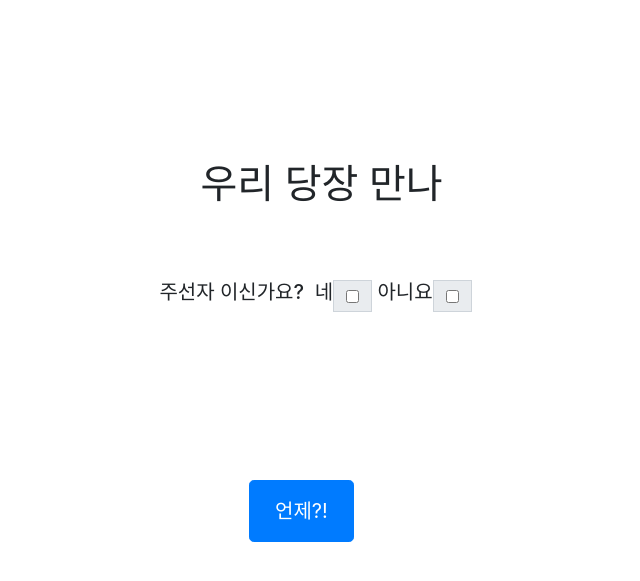
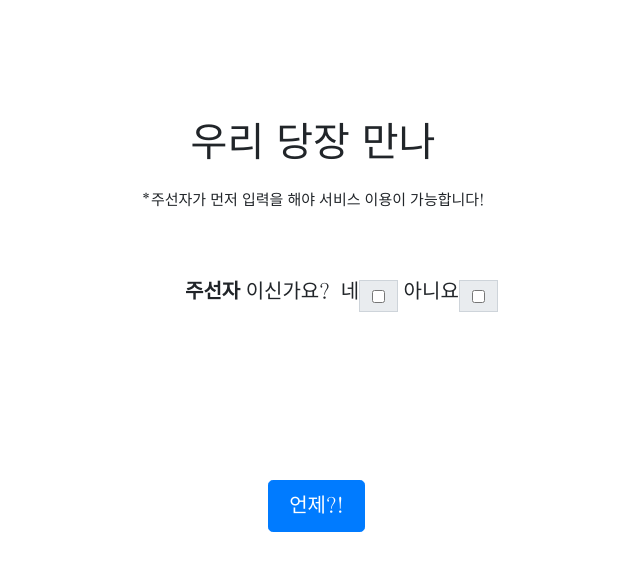
Before and after one commit to EunjeongChoi414/my_project, a Flask app: page /user_info in a window 1280 px wide. Shown: the top 581 px of the page, without its empty margins (327-967 px from the left). Run offline with Flask 2, Linux system fonts and the light colour scheme; some libraries are stand-ins or nearby versions.

Commit message:
마지막 수정
글씨체, 정렬 수정 및 요일추가

```diff
--- a/templates/index.html
+++ b/templates/index.html
@@ -6,6 +6,8 @@
           integrity="sha384-Gn5384xqQ1aoWXA+058RXPxPg6fy4IWvTNh0E263XmFcJlSAwiGgFAW/dAiS6JXm"
           crossorigin="anonymous">
     <script src="https://ajax.googleapis.com/ajax/libs/jquery/3.5.1/jquery.min.js"></script>
+    <link href="https://fonts.googleapis.com/css2?family=Black+Han+Sans&family=Nanum+Myeongjo:wght@400;700&display=swap"
+          rel="stylesheet">
     <script src="https://cdnjs.cloudflare.com/ajax/libs/popper.js/1.12.9/umd/popper.min.js"
             integrity="sha384-ApNbgh9B+Y1QKtv3Rn7W3mgPxhU9K/ScQsAP7hUibX39j7fakFPskvXusvfa0b4Q"
             crossorigin="anonymous"></script>
@@ -60,7 +62,7 @@
                     return;
                 } else {
                     member_name = leader_name;
-                    location.href = "date?name:"+member_name;
+                    location.href = "date?name:" + member_name;
                     //API POST
                 }
             } else {
@@ -73,7 +75,7 @@
                     $("#basic-url2").focus();
                     return;
                 } else {
-                    location.href = "time?name:" +member_name;
+                    location.href = "time?name:" + member_name;
                     //API POST
                 }
             }
@@ -91,29 +93,56 @@
 
     </script>
     <style type="text/css">
+
+        /*.title h1 {*/
+        /*    width: px;*/
+        /*    height: 48px;*/
+        /*    position: absolute;*/
+        /*    left: 37%;*/
+        /*    top: 20%;*/
+        /*    margin: 0 auto;*/
+        /*    text-align: center;*/
+        /*}*/
         .title {
-            width: 350px;
-            height: 48px;
-            position: absolute;
-            left: 37%;
-            top: 20%;
+            width: 400px;
             margin: 0 auto;
+            margin-top: 120px;
+        }
+
+        .title h1 {
+            width: 250px;
+            margin: 0 auto;
+            /*left: 37%;*/
+            /*top: 20%;*/
             text-align: center;
+            font-family: 'Black Han Sans', sans-serif;
+
+        }
+
+        .title h4 {
+            width: 365px;
+            margin: 0 auto;
+            font-size: 15px;
+            left: 40%;
+            font-family: 'Nanum Myeongjo', serif;
+            text-align: center;
+
         }
 
         .user_info {
             position: absolute;
-            left: 38%;
+            left: 40%;
             top: 35%;
             margin: 0 auto;
             text-align: center;
+            font-family: 'Nanum Myeongjo', serif;
         }
 
         .main_when {
             width: 90px;
             height: 50px;
             position: absolute;
-            left: 45%;
+            left: 46.5%;
             top: 60%;
             margin: 0 auto;
         }
@@ -121,14 +150,16 @@
         .main_when button {
             color: #fff;
             margin: 0 auto;
-            padding: 15px 25px;
+            padding: 10px 20px;
+            font-family: 'Nanum Myeongjo', serif
         }
     </style>
 </head>
 
 <body>
 <div class="title">
-    <h1>우리 당장 만나</h1>
+    <h1>우리 당장 만나</h1><br>
+    <h4>*주선자가 먼저 입력을 해야 서비스 이용이 가능합니다!</h4>
 </div>
 <div class="main_when">
     <button type="button" class="btn btn-primary btn-lg" onclick="when_btn()">언제?!</button>
@@ -139,7 +170,7 @@
 <div class="user_info">
     <div class="input-group mb-3">
         <div class="input-group-prepend">
-            <h5>주선자 이신가요? &nbsp;네</h5>
+            <h5><b>주선자</b> 이신가요? &nbsp;네</h5>
             <div class="input-group-text">
                 <input type="checkbox" aria-label="Checkbox for following text input" id="yes_btn">
             </div>
```
Also changed, not shown: templates/date.html (+65 -24 lines), templates/result.html (+34 -12 lines), templates/time.html (+22 -5 lines).
